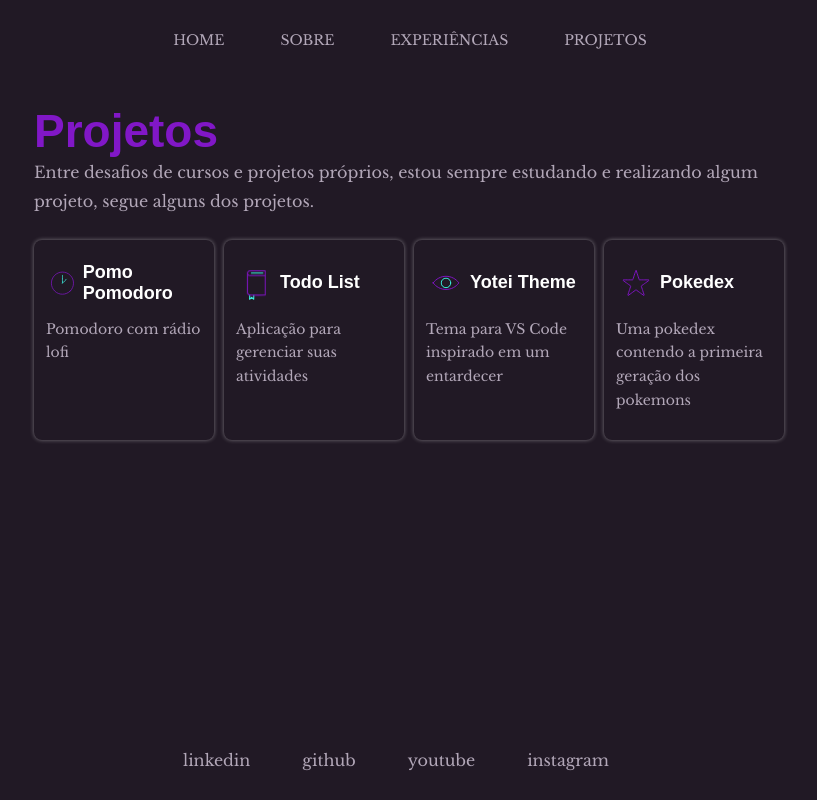
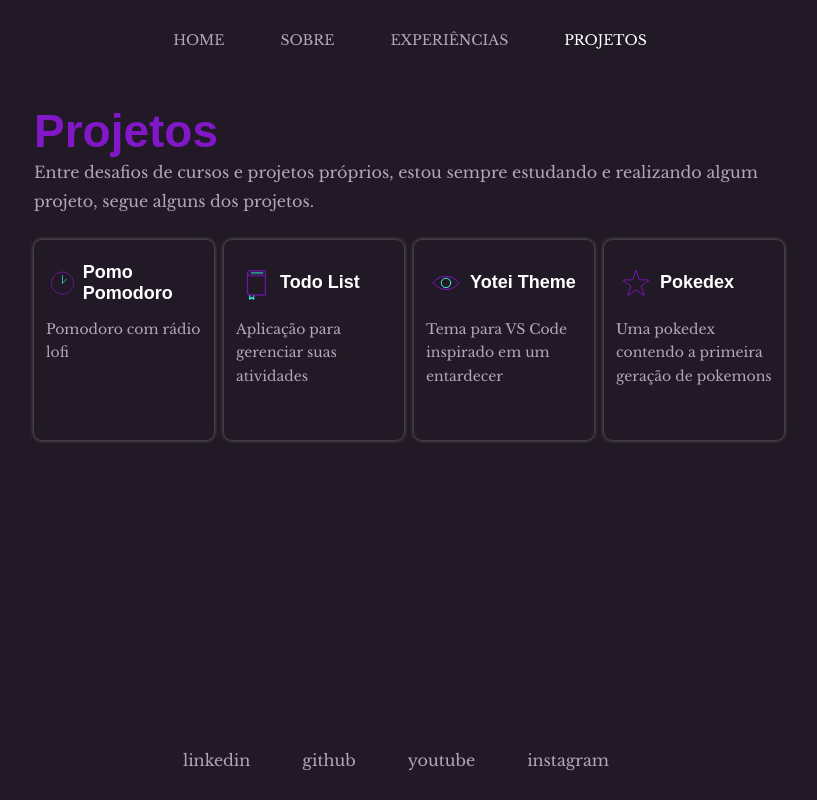
Before and after one commit to bzenky/bzenky.dev, a Next.js app: page /projetos in a window 1280 px wide. Shown: the whole page, without its empty margins (230-1047 px from the left). Built offline with nearby package versions, Linux system fonts and the light colour scheme; a web font is replaced by a local one.

Commit message:
feat: active nav link

```diff
--- a/src/components/Header/index.tsx
+++ b/src/components/Header/index.tsx
@@ -1,22 +1,42 @@
 import Link from "next/link"
+import { useRouter } from "next/router"
 import { HeaderContainer, Nav } from "./styles"
 
 export function Header() {
+    const router = useRouter()
+    const pages = [
+        {
+            'url': '/',
+            'name': 'home',
+        },
+        {
+            'url': '/sobre',
+            'name': 'sobre',
+        },
+        {
+            'url': '/experiencias',
+            'name': 'experiências',
+        },
+        {
+            'url': '/projetos',
+            'name': 'projetos',
+        },
+    ]
+
     return (
         <HeaderContainer>
             <Nav>
-                <Link href='/'>
-                    HOME
-                </Link>
-                <Link href='/sobre'>
-                    SOBRE
-                </Link>
-                <Link href='/experiencias'>
-                    EXPERIÊNCIAS
-                </Link>
-                <Link href='/projetos'>
-                    PROJETOS
-                </Link>
+                {pages.map(page => {
+                    return (
+                        <Link
+                            key={page.name}
+                            href={page.url}
+                            data-state={router.pathname === page.url ? 'active' : ''}
+                        >
+                            {page.name.toUpperCase()}
+                        </Link>
+                    )
+                })}
             </Nav>
         </HeaderContainer>
     )
--- a/src/components/Header/styles.ts
+++ b/src/components/Header/styles.ts
@@ -14,20 +14,42 @@ export const Nav = styled.nav`
     overflow: auto;
 
     a {
+        position: relative;
         padding: 12px 16px;
         color: #B2A7B8;
         text-decoration: none;
         border-radius: 8px;
         font-size: 0.875rem;
 
+        &::after {
+            content: '';
+            position: absolute;
+            width: 24px;
+            height: 2px;
+            left: 50%;
+            bottom: 4px;
+            opacity: 0;
+            transform: translateX(-50%);
+            background-color: #FFF;
+        }
+
+        &[data-state='active'] {
+            color: #FFF;
+        }
+
         transition: all 0.3s ease-in-out;
 
         @media only screen and (min-width: 768px) {
             &:hover {
-            background: #3B2A45;
-            color: #FFFFFF;
+                background: #3B2A45;
+                color: #FFFFFF;
+            }
+
+            &[data-state='active']::after {
+                opacity: 1;
+
+                transition: all 0.3s ease-in-out;
+            }
         }
     }
-
-    }
 `
--- a/src/pages/projetos.tsx
+++ b/src/pages/projetos.tsx
@@ -35,7 +35,7 @@ export default function Projetos() {
 
                 <ProjectCard
                     name="Pokedex"
-                    description="Uma pokedex contendo a primeira geração dos pokemons"
+                    description="Uma pokedex contendo a primeira geração de pokemons"
                     url="https://www.pokedex.bzenky.dev/"
                     icon={star}
                 />
--- a/styles/pages/projects.ts
+++ b/styles/pages/projects.ts
@@ -23,4 +23,8 @@ export const ProjectsWrapper = styled.div`
     flex-wrap: wrap;
     gap: 10px;
     margin-top: 24px;
+
+    @media only screen and (max-width: 768px) {
+        gap: 16px;
+    }
 `
```
